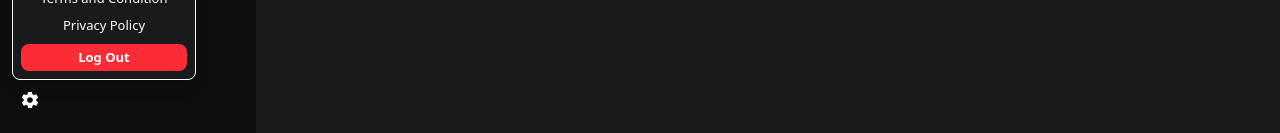
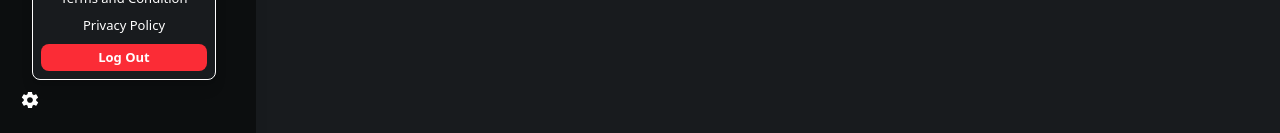
Before and after one commit to DevDarji16/linkdude, a Next.js app: page /workspace in a window 1280 px wide. Both pictures are taken after a click on the icon 30 px from the left and 764 px from the top of the page. Shown: the part 664-797 px from the top of the page. Built offline with nearby package versions, Linux system fonts and the light colour scheme; no server answers.

Commit message:
icons addeds

```diff
--- a/src/app/Components/Profile.jsx
+++ b/src/app/Components/Profile.jsx
@@ -4,8 +4,8 @@ import { LuPencil } from "react-icons/lu";
 const Profile = ({showProfile,setShowProfile}) => {
   return (
     <div className='relative'>
-        <div className='absolute bottom-6.5 left-14'>
-        <LuPencil onClick={()=>{setShowProfile(!showProfile)}} className='cursor-pointer'  size={18} />
+        <div className='absolute bottom-12.5 sm:bottom-6.5 left-14'>
+        <LuPencil onClick={()=>{setShowProfile(!showProfile)}} className='cursor-pointer '  size={18} />
           </div>
     </div>
   )
--- a/src/app/Components/Settings.jsx
+++ b/src/app/Components/Settings.jsx
@@ -24,7 +24,7 @@ const Settings = ({ settings,name, url,username, setSettings }) => {
 
     return (
         <div className='relative ' onClick={(e) => e.stopPropagation()}>
-            <div className={`${settings ? 'opacity-100' : 'opacity-0 pointer-events-none'} w-46   duration-300 transition-all ease-in-out rounded-lg flex flex-col ${theme === 'light' ? 'bg-[#181b1e] text-white' : 'bg-gray-100'} items-center absolute bottom-14 left-3  shadow-lg border p-2`}>
+            <div className={`${settings ? 'opacity-100' : 'opacity-0 pointer-events-none'} w-46   duration-300 transition-all ease-in-out rounded-lg flex flex-col ${theme === 'light' ? 'bg-[#181b1e] text-white' : 'bg-gray-100'} items-center absolute bottom-18 sm:bottom-14 left-8  shadow-lg border p-2`}>
                 <div className='text-[13px] '>Settings</div>
                 <div className={`${theme==='light'?'border-gray-700':'border-gray-300'} border  w-full my-2`}></div>
                 <div className='w-full flex justify-center'> <img src={url} className='rounded-full object-cover h-12 w-12' alt="" />
@@ -43,7 +43,7 @@ const Settings = ({ settings,name, url,username, setSettings }) => {
                     Log Out
                 </div>
             </div>
-            <div className='p-3'>
+            <div className='p-3 absolute bottom-6  sm:bottom-0   '>
                 <div className={`${theme === 'dark' ? 'hover:bg-gray-200' : 'hover:bg-[#181b1e]'}  transition-all duration-300 rounded-lg inline-block p-2`}>
                     <IoMdSettings size={20} onClick={() => setSettings(!settings)} className='cursor-pointer' />
                 </div>
```
